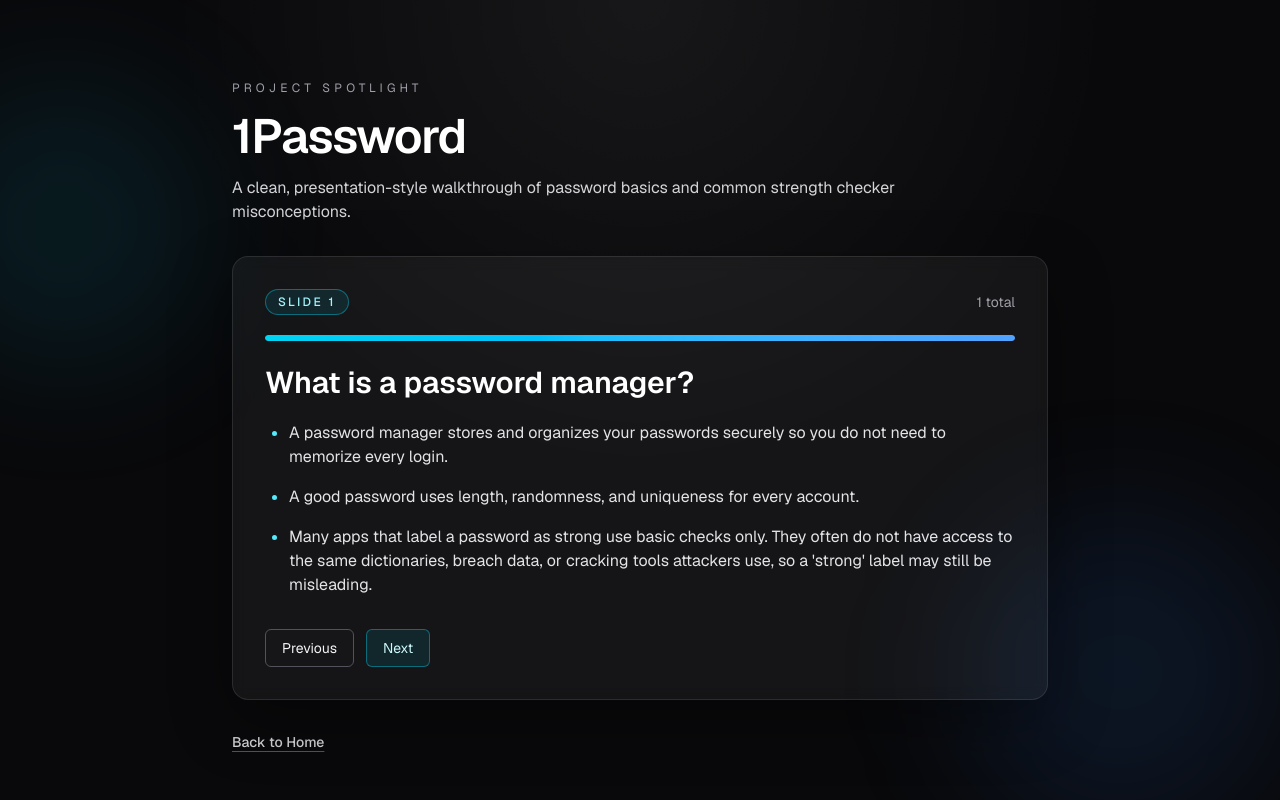
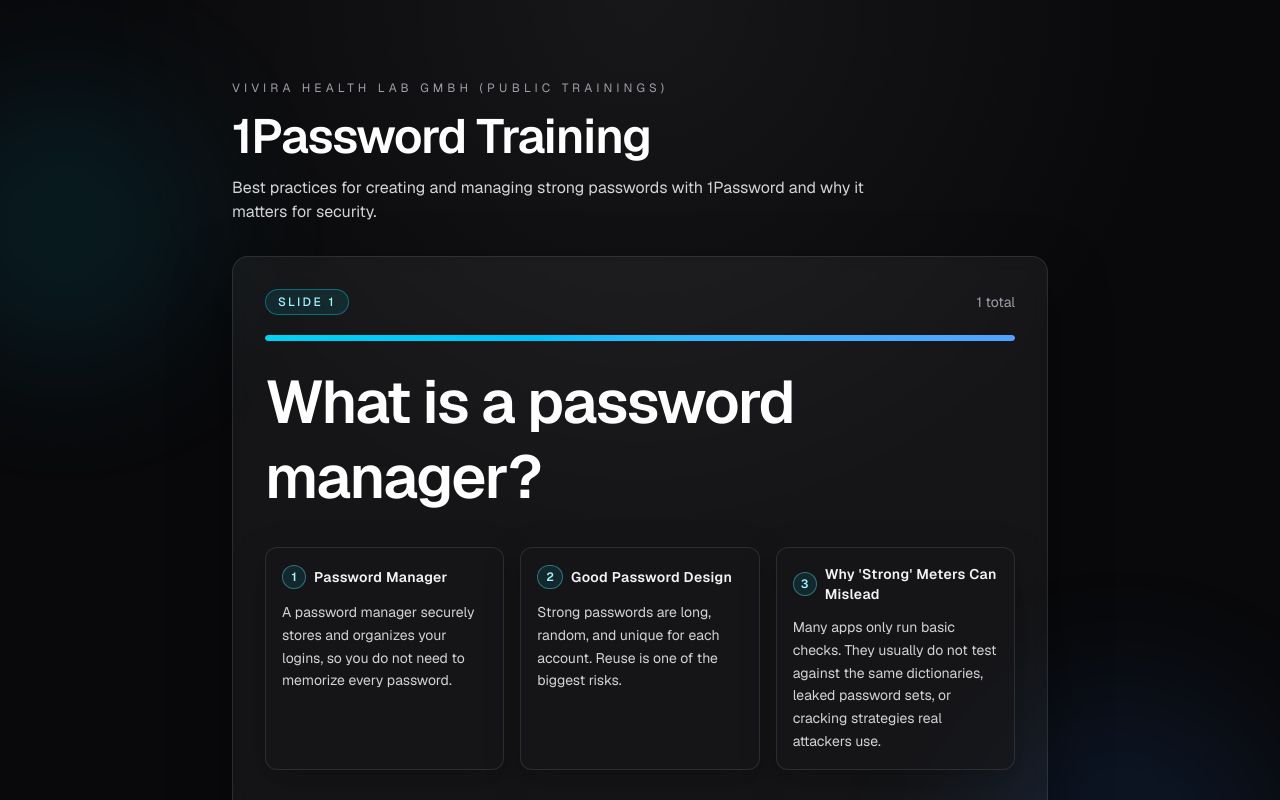
Before and after one commit to BobbiSteele/BobbiSteele.github.io, a Next.js app: page /1password in a window 1280 px wide. Shown: the top 800 px of the page. Built offline with nearby package versions, Linux system fonts and the light colour scheme.

Commit message:
Updated UI - Reduced size of Überschriften

```diff
--- a/app/1password/page.tsx
+++ b/app/1password/page.tsx
@@ -5,16 +5,28 @@
 
 type Slide = {
   title: string;
-  points: string[];
+  points: Array<{
+    label: string;
+    text: string;
+  }>;
 };
 
 const slides: Slide[] = [
   {
     title: "What is a password manager?",
     points: [
-      "A password manager stores and organizes your passwords securely so you do not need to memorize every login.",
-      "A good password uses length, randomness, and uniqueness for every account.",
-      "Many apps that label a password as strong use basic checks only. They often do not have access to the same dictionaries, breach data, or cracking tools attackers use, so a 'strong' label may still be misleading.",
+      {
+        label: "Password Manager",
+        text: "A password manager securely stores and organizes your logins, so you do not need to memorize every password.",
+      },
+      {
+        label: "Good Password Design",
+        text: "Strong passwords are long, random, and unique for each account. Reuse is one of the biggest risks.",
+      },
+      {
+        label: "Why 'Strong' Meters Can Mislead",
+        text: "Many apps only run basic checks. They usually do not test against the same dictionaries, leaked password sets, or cracking strategies real attackers use.",
+      },
     ],
   },
 ];
@@ -43,10 +55,10 @@
 
       <div className="relative mx-auto flex w-full max-w-4xl flex-col gap-8 px-6 py-16 sm:px-10 sm:py-20">
         <header className="space-y-4">
-          <p className="text-xs uppercase tracking-[0.35em] text-zinc-400">Project Spotlight</p>
-          <h1 className="text-4xl font-semibold tracking-tight text-white sm:text-5xl">1Password</h1>
+          <p className="text-xs uppercase tracking-[0.35em] text-zinc-400">Vivira Health Lab GmbH (Public Trainings)</p>
+          <h1 className="text-4xl font-semibold tracking-tight text-white sm:text-5xl">1Password Training</h1>
           <p className="max-w-2xl text-zinc-300">
-            A clean, presentation-style walkthrough of password basics and common strength checker misconceptions.
+            Best practices for creating and managing strong passwords with 1Password and why it matters for security.
           </p>
         </header>
 
@@ -65,12 +77,26 @@
             />
           </div>
 
-          <h2 className="text-2xl font-semibold text-white sm:text-3xl">{slide.title}</h2>
-          <ul className="mt-5 list-disc space-y-4 pl-6 text-zinc-200 marker:text-cyan-300">
-            {slide.points.map((point) => (
-              <li key={point}>{point}</li>
+          <h2 className="text-4xl font-semibold leading-tight tracking-tight text-white sm:text-5xl md:text-6xl">
+            {slide.title}
+          </h2>
+
+          <div className="mt-8 grid gap-4 sm:grid-cols-3">
+            {slide.points.map((point, index) => (
+              <article
+                key={point.label}
+                className="rounded-xl border border-white/10 bg-zinc-900/70 p-4 shadow-[0_10px_35px_rgba(0,0,0,0.25)]"
+              >
+                <div className="mb-3 inline-flex items-center gap-2">
+                  <span className="inline-flex h-6 min-w-6 items-center justify-center rounded-full border border-cyan-300/40 bg-cyan-400/10 px-2 text-xs font-semibold text-cyan-200">
+                    {index + 1}
+                  </span>
+                  <h3 className="text-sm font-semibold tracking-wide text-zinc-100">{point.label}</h3>
+                </div>
+                <p className="text-sm leading-relaxed text-zinc-300">{point.text}</p>
+              </article>
             ))}
-          </ul>
+          </div>
 
           <div className="mt-8 flex flex-wrap gap-3">
             <button
```
